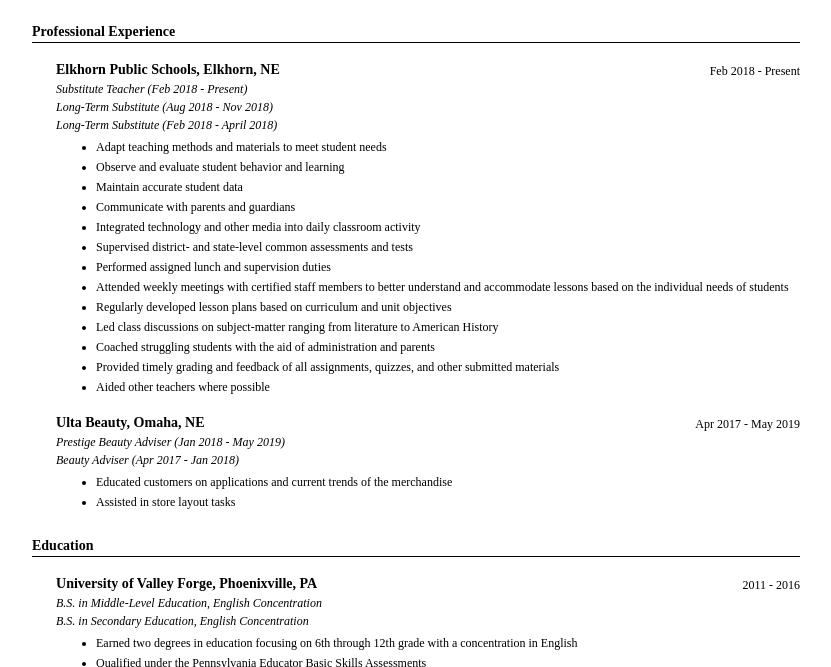
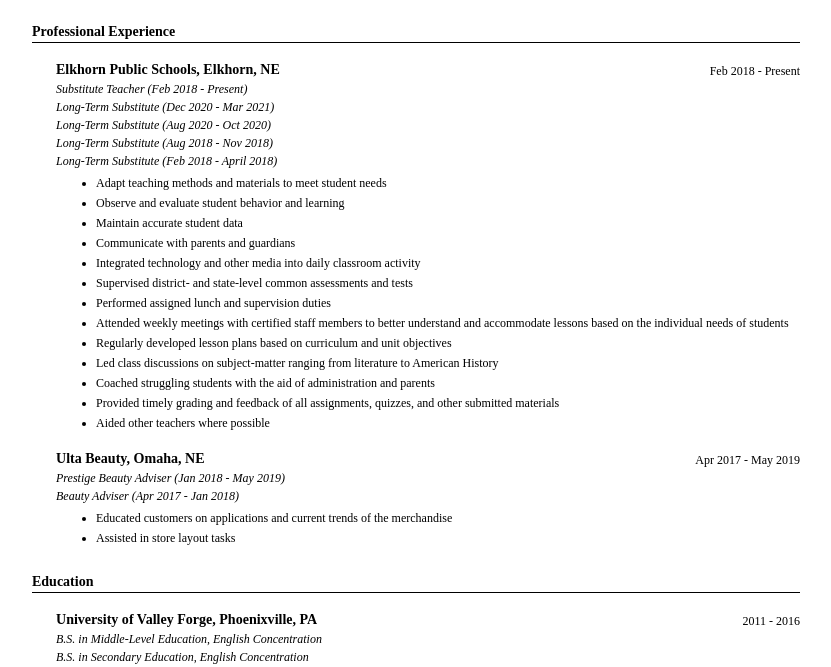
Before and after one commit to Renddslow/oliviamcelwee-resume-html, a plain HTML site: page index.html in a window 1280 px wide. Shown: the part 89-756 px from the top of the page, without its empty margins (224-1055 px from the left). Drawn offline with Linux system fonts and the light colour scheme.

Commit message:
Added dates for long-term sub

```diff
--- a/index.html
+++ b/index.html
@@ -26,6 +26,8 @@
                             <p>Feb 2018 - Present</p>
                         </header>
                         <p><em>Substitute Teacher (Feb 2018 - Present)</em></p>
+                        <p><em>Long-Term Substitute (Dec 2020 - Mar 2021)</em></p>
+                        <p><em>Long-Term Substitute (Aug 2020 - Oct 2020)</em></p>
                         <p><em>Long-Term Substitute (Aug 2018 - Nov 2018)</em></p>
                         <p><em>Long-Term Substitute (Feb 2018 - April 2018)</em></p>
                         <ul>
```
